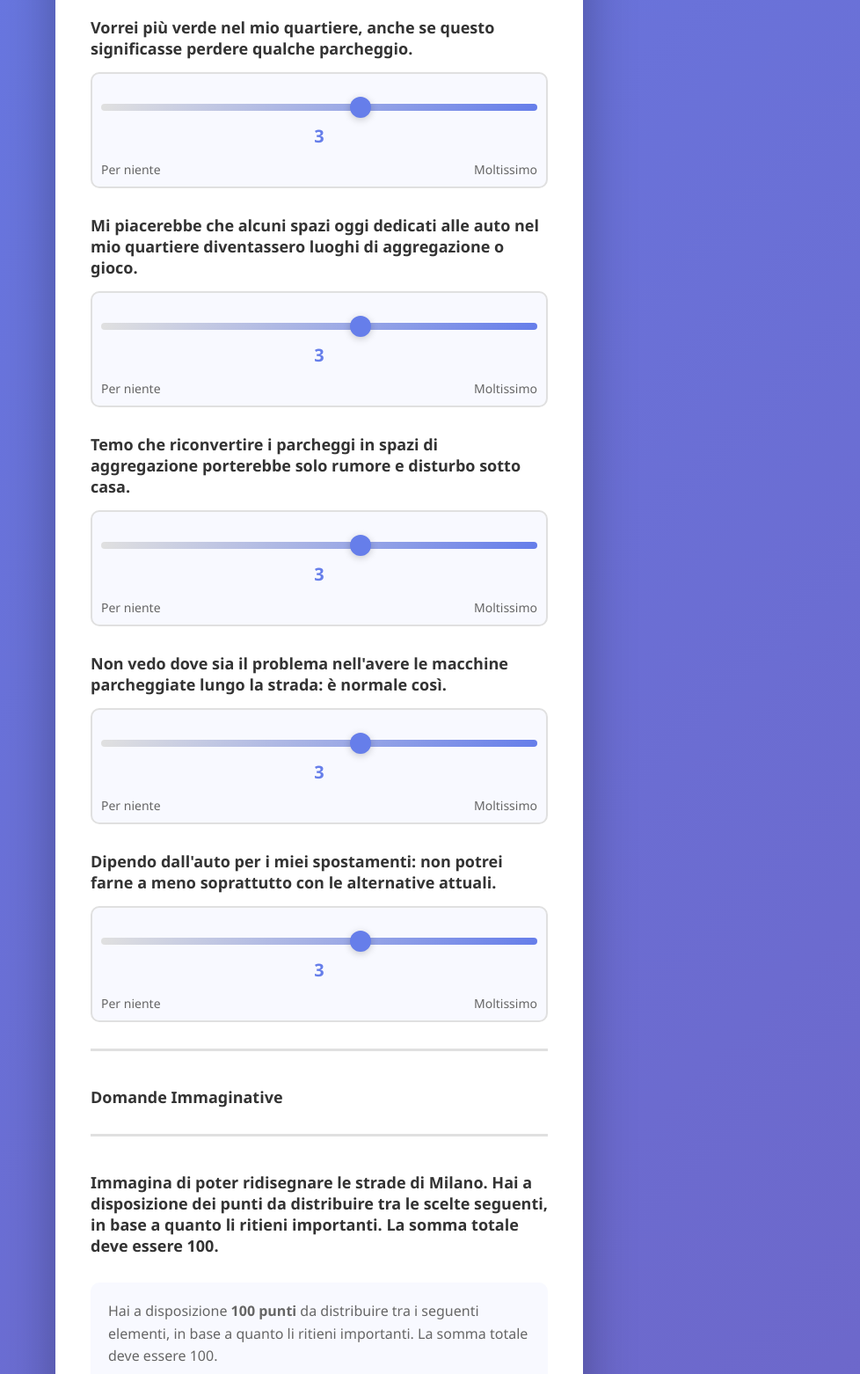
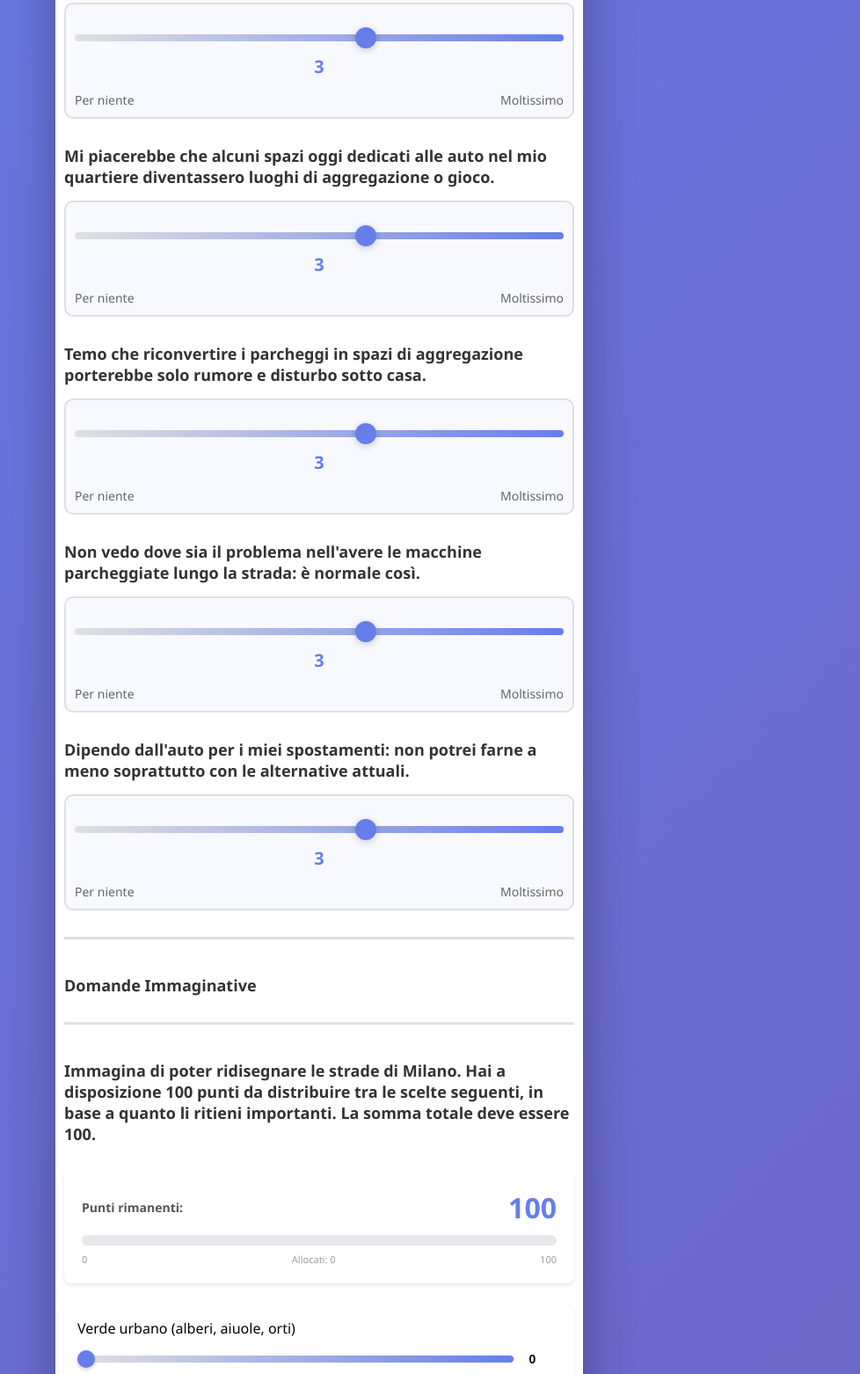
Before and after one commit to sai-che-puoi/ViaLibera2, a plain HTML site: page questionario/index.html in a window 1280 px wide. Shown: the part 1021-2583 px from the top of the page at 88% size, without its empty margins (277-1255 px from the left). Drawn offline with Linux system fonts and the light colour scheme.

Commit message:
update css for better fitting the mobile; removed extra unneeded info

```diff
--- a/questionario/css/styles.css
+++ b/questionario/css/styles.css
@@ -20,7 +20,7 @@ body {
     box-shadow: 0 20px 60px rgba(0, 0, 0, 0.3);
     max-width: 600px;
     width: 100%;
-    padding: 40px;
+    padding: 10px;
 }
 
 h1 {
@@ -278,8 +278,6 @@ h1 {
 /* Resource Allocation Styles */
 .allocation-question {
     margin: 30px 0;
-    padding: 20px;
-    background: #f8f9ff;
     border-radius: 10px;
 }
 
@@ -426,7 +424,6 @@ h1 {
 .slider-container {
     display: flex;
     align-items: center;
-    gap: 12px;
 }
 
 .allocation-slider {
@@ -460,7 +457,7 @@ h1 {
 }
 
 .number-input {
-    width: 60px;
+    width: 50px;
     padding: 6px;
     text-align: center;
     border: 0 solid #e5e7eb;
--- a/questionario/js/QuizUI.js
+++ b/questionario/js/QuizUI.js
@@ -262,17 +262,6 @@ export class QuizUI {
         const container = document.createElement('div');
         container.className = 'allocation-question';
         container.id = `allocation_${index}`;
-
-        // Header
-        const header = document.createElement('div');
-        header.className = 'allocation-header';
-        header.innerHTML = `
-        <p style="color: #666; line-height: 1.6; margin-bottom: 20px;">
-            Hai a disposizione <strong>100 punti</strong> da distribuire tra i seguenti elementi,
-            in base a quanto li ritieni importanti. La somma totale deve essere 100.
-        </p>
-    `;
-        container.appendChild(header);
 
         // Remaining resources display
         const remainingBox = document.createElement('div');
--- a/questionario/js/config.js
+++ b/questionario/js/config.js
@@ -171,7 +171,7 @@ export const QUIZ_DATA = {
         {
             type: "allocation",
             id: "a1",
-            text: "Immagina di poter ridisegnare le strade di Milano. Hai a disposizione dei punti da distribuire tra le scelte seguenti, in base a quanto li ritieni importanti. La somma totale deve essere 100.",
+            text: "Immagina di poter ridisegnare le strade di Milano. Hai a disposizione 100 punti da distribuire tra le scelte seguenti, in base a quanto li ritieni importanti. La somma totale deve essere 100.",
             options_number: 6,
             options: [
                 {text: "Verde urbano (alberi, aiuole, orti)", value: "1_1"},
```
